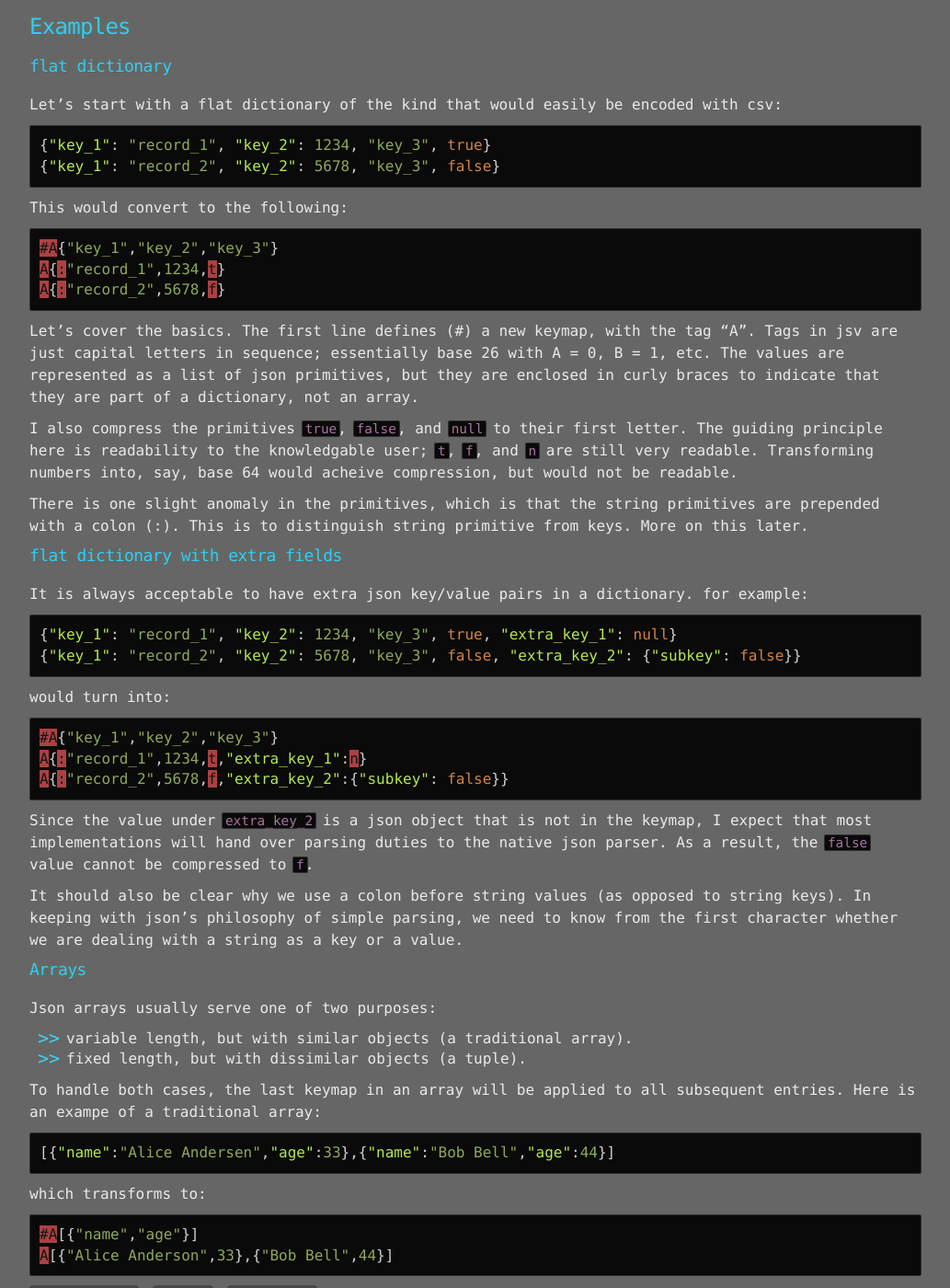
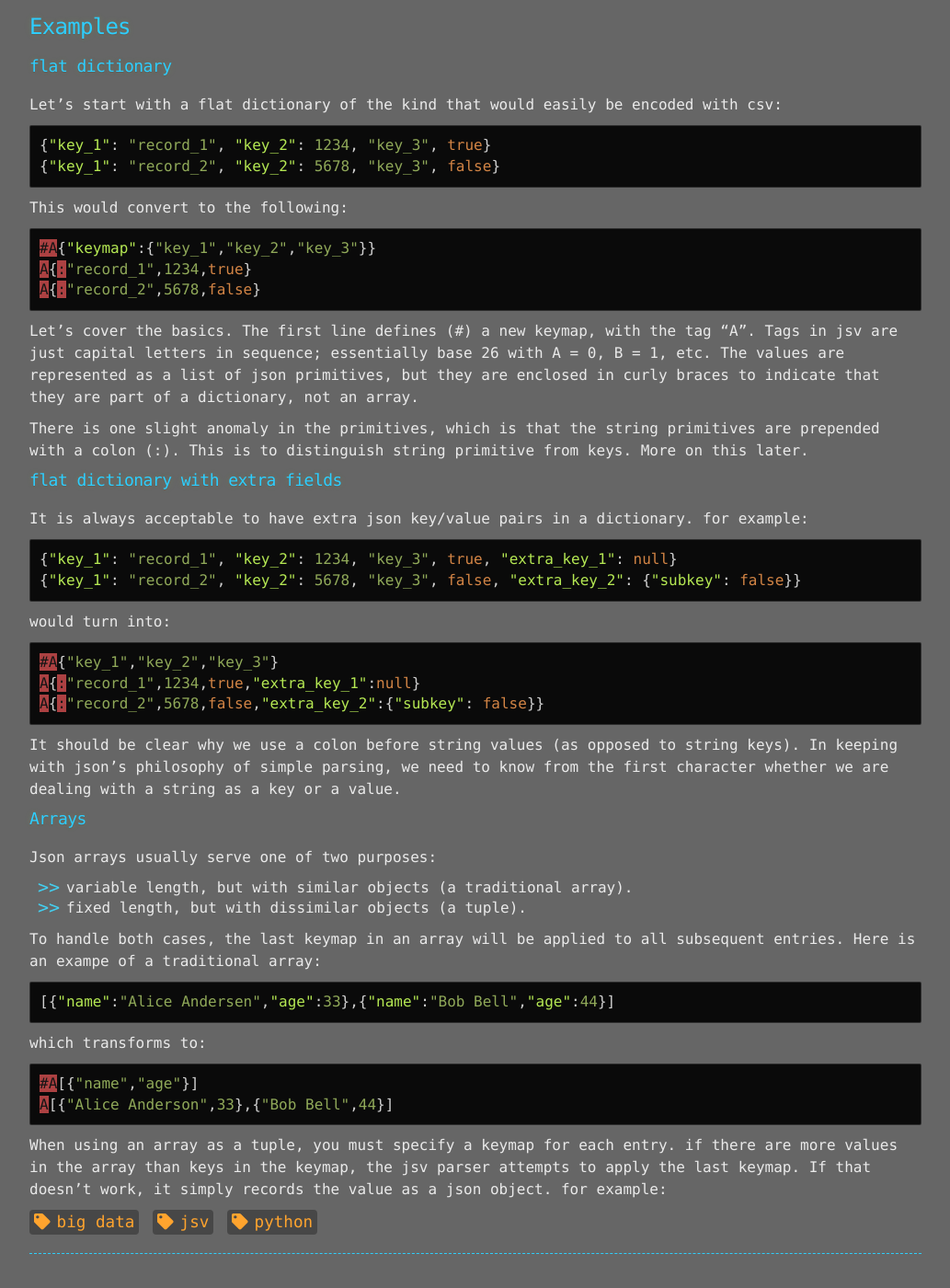
Before and after one commit to akovner/akovner.github.io, a Jekyll site: the page built from _posts/2018-04-05-jsv-introduction.md, in a window 1280 px wide and 1400 px high, scrolled down 1482 px. Shown: the whole window at 92% size, without its empty margins (123-1156 px from the left). Built offline with Jekyll 4.4.1, drawn with Linux system fonts in a browser that asks for light colours; nearby versions of some CDN libraries; our own code applies the rules of GitHub Pages for plain Markdown files; comment, search, counter and statistics services are not loaded.

Commit message:
additions to  blog post

```diff
--- a/_posts/2018-04-05-jsv-introduction.md
+++ b/_posts/2018-04-05-jsv-introduction.md
@@ -54,14 +54,12 @@ Let's start with a flat dictionary of the kind that would easily be encoded with
 This would convert to the following:
 
 {% highlight json %}
-#A{"key_1","key_2","key_3"}
-A{:"record_1",1234,t}
-A{:"record_2",5678,f}
+#A{"keymap":{"key_1","key_2","key_3"}}
+A{:"record_1",1234,true}
+A{:"record_2",5678,false}
 {% endhighlight %}
 
 Let's cover the basics. The first line defines (#) a new keymap, with the tag "A". Tags in jsv are just capital letters in sequence; essentially base 26 with A = 0, B = 1, etc. The values are represented as a list of json primitives, but they are enclosed in curly braces to indicate that they are part of a dictionary, not an array.
-
-I also compress the primitives ``true``, ``false``, and ``null`` to their first letter. The guiding principle here is readability to the knowledgable user; ``t``, ``f``, and ``n`` are still very readable. Transforming numbers into, say, base 64 would acheive compression, but would not be readable.
 
 There is one slight anomaly in the primitives, which is that the string primitives are prepended with a colon (:). This is to distinguish string primitive from keys. More on this later.
 
@@ -77,13 +75,11 @@ would turn into:
 
 {% highlight json %}
 #A{"key_1","key_2","key_3"}
-A{:"record_1",1234,t,"extra_key_1":n}
-A{:"record_2",5678,f,"extra_key_2":{"subkey": false}}
+A{:"record_1",1234,true,"extra_key_1":null}
+A{:"record_2",5678,false,"extra_key_2":{"subkey": false}}
 {% endhighlight %}
 
-Since the value under ``extra_key_2`` is a json object that is not in the keymap, I expect that most implementations will hand over parsing duties to the native json parser. As a result, the ``false`` value cannot be compressed to ``f``.
-
-It should also be clear why we use a colon before string values (as opposed to string keys). In keeping with json's philosophy of simple parsing, we need to know from the first character whether we are dealing with a string as a key or a value.
+It should be clear why we use a colon before string values (as opposed to string keys). In keeping with json's philosophy of simple parsing, we need to know from the first character whether we are dealing with a string as a key or a value.
 
 ### Arrays
 
@@ -104,3 +100,9 @@ which transforms to:
 #A[{"name","age"}]
 A[{"Alice Anderson",33},{"Bob Bell",44}]
 {% endhighlight %}
+
+When using an array as a tuple, you must specify a keymap for each entry. if there are more values in the array than keys in the keymap, the jsv parser attempts to apply the last keymap. If that doesn't work, it simply records the value as a json object. for example:
+
+{% highlight json %}
+
+{% endhighlight %}
```
